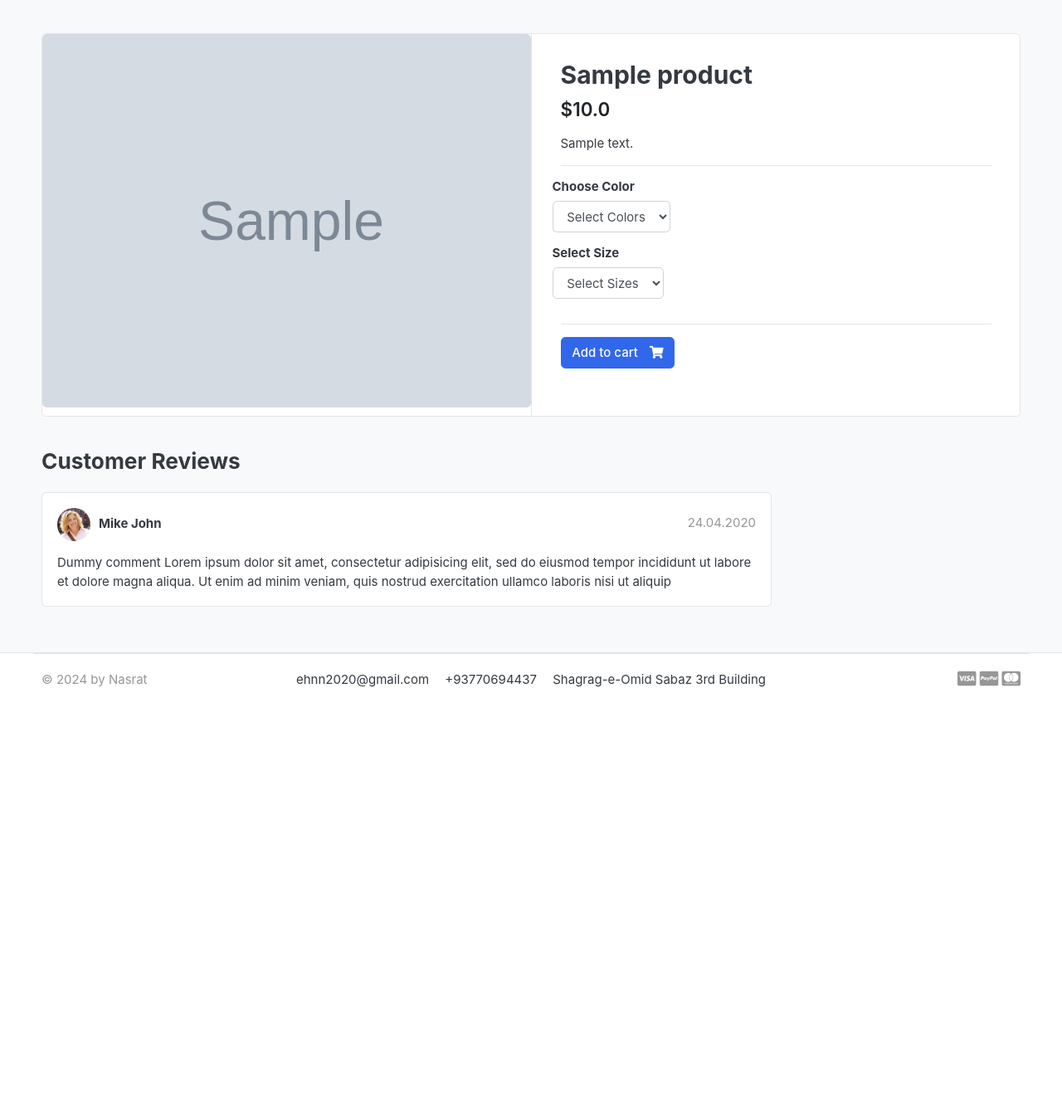
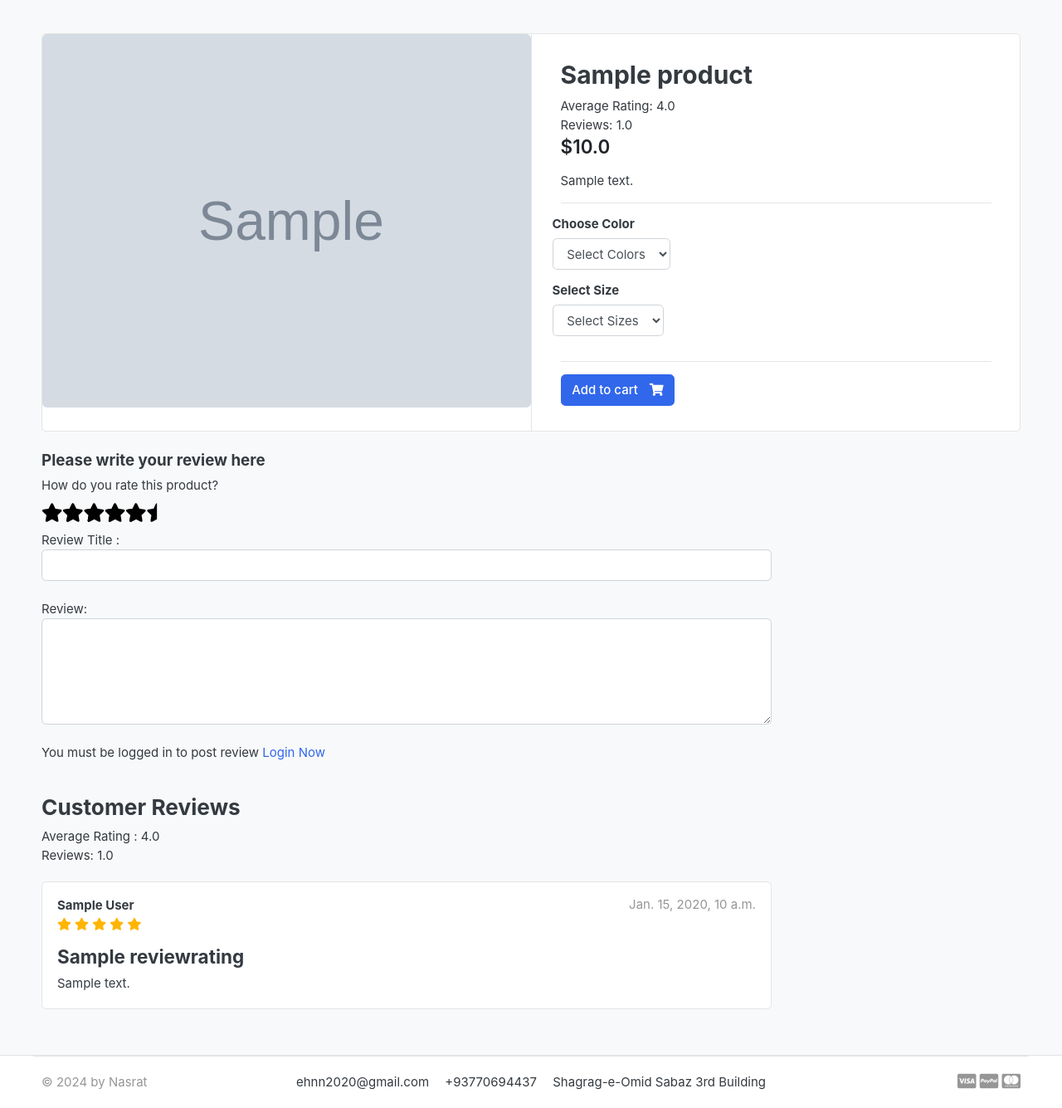
Before and after one commit to Nasrat-Nasrati/eCommer-django, a Django app: a page that uses templates/base.html in a window 1280 px wide. Shown: the part 118-1453 px from the top of the page at 83% size. Before the commit the page ends 946 px from the top, so only its background shows below. Run offline with Django 3.2, Linux system fonts and the light colour scheme; tables that the repository leaves empty hold one stand-in row (values such as "Sample post"); grey boxes marked "Sample" are stand-in pictures; some libraries are stand-ins or nearby versions; some web fonts are replaced.

Commit message:
added the source code of review ratings with all details

```diff
--- /dev/null
+++ b/AfghanMartConfig/static/css/custom.css
@@ -0,0 +1,46 @@
+.rate {
+    display: flex; /* Use flexbox to arrange stars horizontally */
+    flex-direction: row; /* Arrange stars from left to right */
+    justify-content: flex-start; /* Align stars to the left */
+    }
+
+.rate > input {
+    display: none; /* Hide the radio buttons */
+    }
+
+.rate > label {
+    position: relative;
+    cursor: pointer;
+    font-size: 1.5rem;
+    font-family: "Font Awesome 5 Free"; /* or "Font Awesome 6 Free" */
+    font-weight: 900; /* Required for solid icons */
+    content: "\f005"; /* Default star icon */
+    color: black; /* Default color */
+    }
+
+.rate > label::before {
+    content: "\f005"; /* Star icon */
+    }
+
+.rate .half::before {
+    content: "\f089"; /* Unicode for half-star */
+    position: absolute;
+    padding-right: 0;
+
+    }
+
+    /* Hover effect: Change star color */
+.rate > label:hover,
+.rate > label:hover ~ label {
+    color: #ffb503; /* Highlight hovered stars */
+    }
+
+    /* Checked effect: Change color of selected stars */
+.rate > input:checked ~ label {
+    color: #ffb503;
+    }
+
+
+.raging_start i{
+    color:#ffb503 !important;
+        }
--- a/accounts/models.py
+++ b/accounts/models.py
@@ -63,3 +63,6 @@ class Account(AbstractBaseUser):
 
     def has_module_perms(self, app_label):
         return True
+
+    def full_name(self):
+        return f'{self.first_name} {self.last_name}'
--- a/store/admin.py
+++ b/store/admin.py
@@ -1,5 +1,5 @@
 from django.contrib import admin
-from .models import Product,Variation
+from .models import Product,Variation ,ReviewRating
 # Register your models here.
 
 class productAdmin(admin.ModelAdmin):
@@ -15,3 +15,4 @@ class VaritionAdmin(admin.ModelAdmin):
 
 admin.site.register(Product,productAdmin)
 admin.site.register(Variation,VaritionAdmin)
+admin.site.register(ReviewRating)
--- /dev/null
+++ b/store/forms.py
@@ -0,0 +1,6 @@
+from django import forms
+from .models import ReviewRating
+class ReviewForm(forms.ModelForm):
+    class Meta:
+        model = ReviewRating
+        fields = ['subject','review','rating']
--- a/store/urls.py
+++ b/store/urls.py
@@ -6,7 +6,9 @@ urlpatterns = [
       path('',views.store, name='store'),
       path('category/<slug:category_slug>/',views.store, name='product_by_category'),
       path('category/<slug:category_slug>/<slug:product_slug>/',views.product_detail, name='product_detail'),
-      path('search/',views.search,name='search')
+      path('search/',views.search,name='search'),
+
+      path('submit_review/<int:product_id>/',views.submit_review,name="submit_review"),
 
 
 ]
--- a/store/views.py
+++ b/store/views.py
@@ -1,10 +1,16 @@
-from .models import Product
+from .models import Product,ReviewRating
 from django.shortcuts import render,get_object_or_404
 from carts.models import CartItem,Cart
 from category.models import category
 from carts.views import _cart_id
 from django.core.paginator import EmptyPage,PageNotAnInteger,Paginator
 from django.db.models import Q
+from .forms import ReviewForm
+from django.contrib import messages
+from django.shortcuts import redirect
+from orders.models import OrderProduct
+
+
 
 
 
@@ -44,9 +50,27 @@ def product_detail(request,category_slug,product_slug):
         in_cart = CartItem.objects.filter(cart__cart_id=_cart_id(request), product=single_product).exists()
     except Exception as e:
         raise e
+
+
+    #user for check if user is purchased it allow to rate the product it not purchased not allow to rate product
+    if request.user.is_authenticated:
+        try:
+            orderproduct = OrderProduct.objects.filter(user= request.user, product_id = single_product.id).exists()
+        except OrderProduct.DoesNotExist:
+            orderproduct = None
+    else:
+         orderproduct = None
+
+
+        # in here I want to show all product review for particular user
+    reviews = ReviewRating.objects.filter(product_id=single_product.id,status = True)
+
+
     context = {
         'single_product':single_product,
         'in_cart':in_cart,
+        'orderproduct':orderproduct,
+        'reviews':reviews,
     }
     return render(request,'store/product_detail.html',context)
 
@@ -64,3 +88,29 @@ def search(request):
                 'product_count':product_count,
             }
     return render(request, 'store/store.html',context)
+
+
+def submit_review(request,product_id):
+    url = request.META.get('HTTP_REFERER')
+
+    if request.method =="POST":
+        try:
+            reviews = ReviewRating.objects.get(user__id=request.user.id,product__id=product_id)
+            form = ReviewForm(request.POST, instance=reviews)
+            form.save()
+            messages.success(request,'Thnak you for rating and review has been updating')
+            return redirect (url)
+
+        except ReviewRating.DoesNotExist:
+            form = ReviewForm(request.POST)
+            if form.is_valid():
+                data= ReviewRating()
+                data.subject = form.cleaned_data['subject']
+                data.rating = form.cleaned_data['rating']
+                data.review = form.cleaned_data['review']
+                data.ip = request.META.get('REMOTE_ADDR')
+                data.product_id = product_id
+                data.user_id = request.user.id
+                data.save()
+                messages.success(request,'Thnak you for rating and review our products')
+                return redirect(url)
--- a/templates/base.html
+++ b/templates/base.html
@@ -46,11 +46,14 @@
 
     <!-- custom style -->
     <link href="{% static 'css/ui.css' %}" rel="stylesheet" type="text/css" />
-    <link
-      href="{% static 'css/responsive.css' %}"
-      rel="stylesheet"
-      media="only screen and (max-width: 1200px)"
-    />
+    <link href="{% static 'css/responsive.css' %}" rel="stylesheet" media="only screen and (max-width: 1200px)" />
+
+
+    <link href="{% static 'css/custom.css' %}" rel="stylesheet" type="text/css" />
+
+    <link href="https://cdnjs.cloudflare.com/ajax/libs/font-awesome/5.15.4/css/all.min.css" rel="stylesheet">
+
+
 
     <!-- custom javascript -->
     <script src="{% static 'js/script.js' %}" type="text/javascript"></script>
--- a/templates/store/product_detail.html
+++ b/templates/store/product_detail.html
@@ -19,6 +19,13 @@
             {% csrf_token %}
             <article class="content-body">
               <h2 class="title">{{ single_product.product_name }}</h2>
+
+            <div class="rating-star">
+              <span>Average Rating: {{single_product.averageRating}} </span>
+            </div>
+
+            <span>Reviews: {{single_product.countReview}} </span>
+
 
               <div class="mb-3">
                 <var class="price h4">${{single_product.price}}</var>
@@ -83,31 +90,113 @@
 
     <div class="row">
       <div class="col-md-9">
+
+
+       <form action="{% url 'submit_review' single_product.id %}" method="POST">
+        {% csrf_token %}
+        <h5> Please write your review here </h5>
+
+
+        <div>
+          <!-- Rating starts -->
+          <label>How do you rate this product?</label>
+          <br>
+          <div class="rate">
+              <input type="radio" name="rating" id="rating5" value="5" required />
+              <label for="rating5" title="5 stars"></label>
+
+              <input type="radio" name="rating" id="rating4" value="4.5" />
+              <label for="rating4" title="4.5 stars" class="half"></label>
+
+              <input type="radio" name="rating" id="rating3" value="4" required />
+              <label for="rating3" title="4 stars"></label>
+
+              <input type="radio" name="rating" id="rating2" value="3.5" />
+              <label for="rating2" title="3.5 stars" class="half"></label>
+
+              <input type="radio" name="rating" id="rating1" value="3" required />
+              <label for="rating1" title="3 stars"></label>
+
+              <input type="radio" name="rating" id="rating0" value="2.5" />
+              <label for="rating0" title="2.5 stars" class="half"></label>
+
+              <input type="radio" name="rating" id="rating" value="2" required />
+              <label for="rating" title="2 stars"></label>
+
+              <input type="radio" name="rating" id="rating" value="1.5" />
+              <label for="rating" title="1.5 stars" class="half"></label>
+
+              <input type="radio" name="rating" id="rating" value="1" required />
+              <label for="rating" title="1 star"></label>
+
+              <input type="radio" name="rating" id="rating" value="0.5" />
+              <label for="rating" title="0.5 star" class="half"></label>
+          </div>
+
+          Review Title :
+          <input type="text" class="form-control" name="subject" required>
+          <br>
+          Review:
+          <textarea name="review" rows="5" class="form-control"></textarea>
+          <br>
+          {% if user.is_authenticated %}
+
+          {% if orderproduct %}
+
+          <input type="submit" value="Submit Review" class="btn btn-primary">
+
+          {% else %}
+
+          <p>You must purchases this product to post a reivew </p>
+          {% endif%}
+
+          {% else %}
+          <p>You must be logged in to post review  <span><a href="{% url 'login' %}"> Login Now</a> </span></p>
+          {% endif %}
+      </div>
+
+        {% include 'includes/alerts.html' %}
+       </form>
+
+        <br>
+
         <header class="section-heading">
-          <h3>Customer Reviews</h3>
+          <h3>Customer Reviews  </h3> <span>Average Rating : {{single_product.averageRating}}</span>  <br> <span>Reviews: {{single_product.countReview}} </span>
         </header>
+
+
+        {% for review in reviews %}
 
         <article class="box mb-3">
           <div class="icontext w-100">
-            <img
-              src="{% static './images/avatars/avatar1.jpg' %}"
-              class="img-xs icon rounded-circle"
-            />
+
             <div class="text">
-              <span class="date text-muted float-md-right">24.04.2020 </span>
-              <h6 class="mb-1">Mike John</h6>
+              <span class="date text-muted float-md-right">{{ review.updated_at  }} </span>
+              <h6 class="mb-1">{{ review.user.full_name }}</h6>
+
+              <!-- show the stars  -->
+               <div class="raging_start">
+                <span>
+                  <i class="fa fa-star {% if review.rating == 0.5 %}fa-star-half-o{% elif review.rating < 1 %}fa-star-o{% endif %}" aria-hidden="true"></i>
+                  <i class="fa fa-star {% if review.rating == 1.5 %}fa-star-half-o{% elif review.rating < 2 %}fa-star-o{% endif %}" aria-hidden="true"></i>
+                  <i class="fa fa-star {% if review.rating == 2.5 %}fa-star-half-o{% elif review.rating < 3 %}fa-star-o{% endif %}" aria-hidden="true"></i>
+                  <i class="fa fa-star {% if review.rating == 3.5 %}fa-star-half-o{% elif review.rating < 4 %}fa-star-o{% endif %}" aria-hidden="true"></i>
+                  <i class="fa fa-star {% if review.rating == 4.5 %}fa-star-half-o{% elif review.rating < 5 %}fa-star-o{% endif %}" aria-hidden="true"></i>
+              </span>
+
+               </div>
             </div>
           </div>
           <!-- icontext.// -->
           <div class="mt-3">
+            <h4>{{ review.subject }}</h4>
             <p>
-              Dummy comment Lorem ipsum dolor sit amet, consectetur adipisicing
-              elit, sed do eiusmod tempor incididunt ut labore et dolore magna
-              aliqua. Ut enim ad minim veniam, quis nostrud exercitation ullamco
-              laboris nisi ut aliquip
+              {{ review.review  }}
             </p>
           </div>
         </article>
+
+        {% endfor %}
       </div>
       <!-- col.// -->
     </div>
```
Also changed, not shown: store/models.py (+37 -0 lines), store/migrations/0003_reviewrating.py (added).
